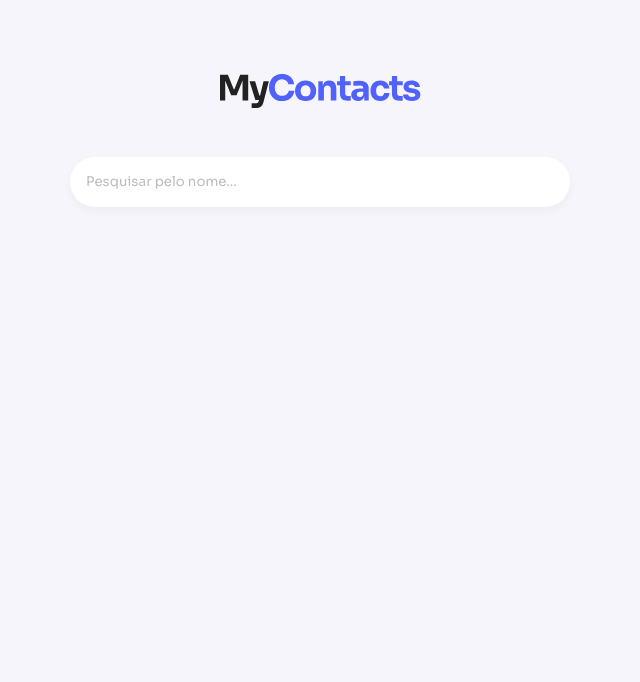
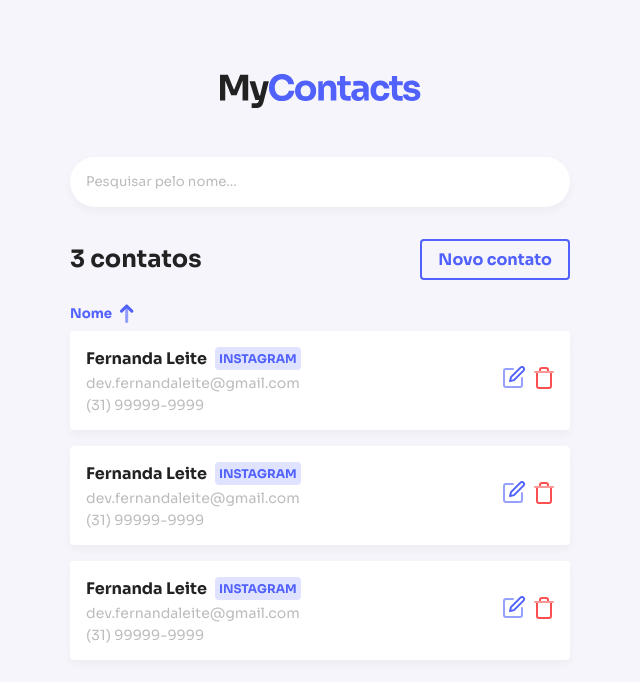
Before and after one commit to Fekleite/mycontacts-fe, a React (Create React App) app: page / in a window 1280 px wide. Shown: the top 682 px of the page, without its empty margins (320-960 px from the left). Built offline with nearby package versions, Linux system fonts and the light colour scheme.

Commit message:
feat: create contact list component

```diff
--- a/src/App.js
+++ b/src/App.js
@@ -4,6 +4,7 @@
 import defaultTheme from './assets/styles/themes/default';
 
 import Header from './components/Header';
+import ContactsList from './components/ContactsList';
 
 import { Container } from './styles';
 
@@ -14,6 +15,8 @@
 
       <Container>
         <Header />
+
+        <ContactsList />
       </Container>
     </ThemeProvider>
   );
--- /dev/null
+++ b/src/components/ContactsList/index.js
@@ -0,0 +1,95 @@
+import arrowIcon from '../../assets/images/icons/arrow.svg';
+import editIcon from '../../assets/images/icons/edit.svg';
+import trashIcon from '../../assets/images/icons/trash.svg';
+
+import {
+  Container, Header, ListContainer, Card,
+} from './styles';
+
+export default function ContactsList() {
+  return (
+    <Container>
+      <Header>
+        <strong>3 contatos</strong>
+
+        <a href="/">Novo contato</a>
+      </Header>
+
+      <ListContainer>
+        <header>
+          <button type="button">
+            <span>Nome</span>
+
+            <img src={arrowIcon} alt="Arrow" />
+          </button>
+        </header>
+
+        <Card>
+          <div className="info">
+            <div className="contact-name">
+              <strong>Fernanda Leite</strong>
+              <small>instagram</small>
+            </div>
+
+            <span>dev.fernandaleite@gmail.com</span>
+            <span>(31) 99999-9999</span>
+          </div>
+
+          <div className="actions">
+            <a href="/">
+              <img src={editIcon} alt="Edit" />
+            </a>
+
+            <button type="button">
+              <img src={trashIcon} alt="Delete" />
+            </button>
+          </div>
+        </Card>
+
+        <Card>
+          <div className="info">
+            <div className="contact-name">
+              <strong>Fernanda Leite</strong>
+              <small>instagram</small>
+            </div>
+
+            <span>dev.fernandaleite@gmail.com</span>
+            <span>(31) 99999-9999</span>
+          </div>
+
+          <div className="actions">
+            <a href="/">
+              <img src={editIcon} alt="Edit" />
+            </a>
+
+            <button type="button">
+              <img src={trashIcon} alt="Delete" />
+            </button>
+          </div>
+        </Card>
+
+        <Card>
+          <div className="info">
+            <div className="contact-name">
+              <strong>Fernanda Leite</strong>
+              <small>instagram</small>
+            </div>
+
+            <span>dev.fernandaleite@gmail.com</span>
+            <span>(31) 99999-9999</span>
+          </div>
+
+          <div className="actions">
+            <a href="/">
+              <img src={editIcon} alt="Edit" />
+            </a>
+
+            <button type="button">
+              <img src={trashIcon} alt="Delete" />
+            </button>
+          </div>
+        </Card>
+      </ListContainer>
+    </Container>
+  );
+}
--- /dev/null
+++ b/src/components/ContactsList/styles.js
@@ -0,0 +1,116 @@
+import styled from 'styled-components';
+
+export const Container = styled.div`
+  margin-top: 32px;
+`;
+
+export const Header = styled.header`
+  display: flex;
+  justify-content: space-between;
+  align-items: center;
+
+  strong {
+    color: #222;
+    font-size: 24px;
+  }
+
+  a {
+    padding: 8px 16px;
+    border-radius: 4px;
+    border: 2px solid ${({ theme }) => theme.colors.primary.main};
+
+    color: ${({ theme }) => theme.colors.primary.main};
+    font-weight: 700;
+    text-decoration: none;
+
+    transition: all 0.2s ease-in;
+
+    &:hover {
+      background-color: ${({ theme }) => theme.colors.primary.main};
+      color: #fff;
+    }
+  }
+`;
+
+export const ListContainer = styled.div`
+  margin-top: 24px;
+
+  header {
+    margin-bottom: 8px;
+
+    button {
+      background-color: transparent;
+
+      border: none;
+
+      display: flex;
+      align-items: center;
+
+      span {
+        color: ${({ theme }) => theme.colors.primary.main};
+        font-weight: 700;
+
+        margin-right: 8px;
+      }
+    }
+  }
+`;
+
+export const Card = styled.div`
+  background-color: #fff;
+
+  border-radius: 4px;
+  padding: 16px;
+
+  box-shadow: 0px 4px 10px 0px rgba(0, 0, 0, 0.04);
+
+  display: flex;
+  align-items: center;
+  justify-content: space-between;
+
+  & + & {
+    margin-top: 16px;
+  }
+
+  .info {
+    .contact-name {
+      display: flex;
+      align-items: center;
+
+      small {
+        background-color: ${({ theme }) => theme.colors.primary.lighter};
+
+        color: ${({ theme }) => theme.colors.primary.main};
+
+        font-size: 12px;
+        font-weight: 700;
+        text-transform: uppercase;
+
+        padding: 4px;
+        border-radius: 4px;
+        margin-left: 8px;
+      }
+    }
+
+    span {
+      display: block;
+      margin-top: 4px;
+
+      color: ${({ theme }) => theme.colors.gray[200]};
+      font-size: 14px;
+    }
+  }
+
+  .actions {
+    display: flex;
+    align-items: center;
+
+    button {
+      background-color: transparent;
+
+      border: none;
+
+      margin-left: 8px;
+    }
+  }
+`;
```
